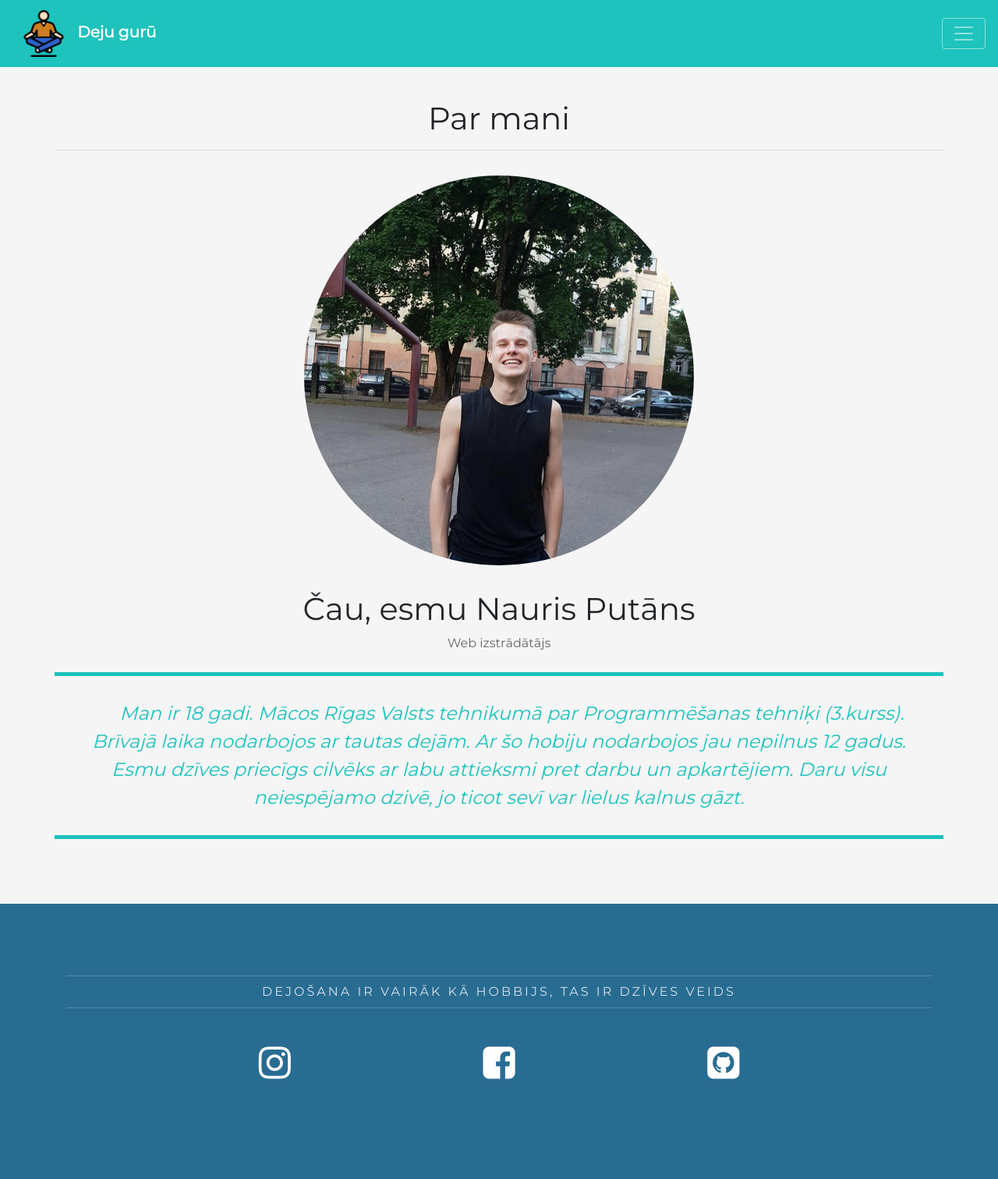
After one commit to Nauris-Putans/dejosanas_majaslapa, a Symfony app: template templates/sections/about_me.html.twig in a window 1280 px wide. The commit adds this page. Shown: the whole page at 78% size. Run offline with Twig, Linux system fonts and the light colour scheme; the template is opened without the code that fills it, so the values that code supplies are empty; some libraries are stand-ins or nearby versions.

Commit message:
Completed Par mani section of website.
Former-commit-id: 9f433cbbc90ab44eb6e82bf1f9483fbc5f16aafd

```diff
--- a/public/sass/sass/style.css
+++ b/public/sass/sass/style.css
@@ -495,7 +495,7 @@ body, html {
 /*---------------- Deju veidi ------------------*/
 .Dejas-attistiba .box, .Tradicionalas-dejas .box, .Briva-stila-dejas .box, .Ielu-dejas .box,
 .Elektroniskas-muzikas-dejas .box, .Vesturiskas-dejas .box, .Latinamerikas-dejas .box,
-.Swinga-dejas .box, .galerija-foto .box {
+.Swinga-dejas .box, .galerija-foto .box, .Par-mani .box {
   background: rgba(235, 235, 235, 0.5);
   border-radius: 4px;
   overflow: hidden;
@@ -572,4 +572,14 @@ body, html {
   padding-bottom: 30px;
 }
 
+/* ------------ Par mani ------------ */
+.rounded-img {
+  border-radius: 50%;
+}
+
+.resize {
+  width: 500px;
+  height: auto;
+}
+
 /*# sourceMappingURL=style.css.map */
--- a/public/sass/sass/style.scss
+++ b/public/sass/sass/style.scss
@@ -538,7 +538,7 @@ $assetPath : "/images";
 
 .Dejas-attistiba, .Tradicionalas-dejas, .Briva-stila-dejas, .Ielu-dejas,
     .Elektroniskas-muzikas-dejas, .Vesturiskas-dejas, .Latinamerikas-dejas,
-        .Swinga-dejas, .galerija-foto {
+        .Swinga-dejas, .galerija-foto, .Par-mani {
 
   .box {
     background: rgba(235, 235, 235, 0.5);
@@ -631,3 +631,14 @@ $assetPath : "/images";
     padding-bottom: 30px;
   }
 }
+
+/* ------------ Par mani ------------ */
+
+.rounded-img {
+  border-radius: 50%;
+}
+
+.resize {
+  width: 500px;
+  height: auto;
+}
--- a/templates/inc/navbar.html.twig
+++ b/templates/inc/navbar.html.twig
@@ -67,7 +67,7 @@
 
             <!----------- Par mani ----------->
             <li class="nav-item">
-                <a class="nav-link" href="#">Par mani</a>
+                <a class="nav-link" href="{{ path('app_index_par_mani') }}">Par mani</a>
             </li>
 
             <!----------- Kontakti ----------->
--- /dev/null
+++ b/templates/sections/about_me.html.twig
@@ -0,0 +1,33 @@
+{% extends 'base.html.twig' %}
+
+{% block body %}
+
+    <!-- Section - Dejas attistība -->
+    <section class="Par-mani">
+        <div class="box">
+            <div class="container">
+                <div class="content">
+                    <div class="row">
+                        <div class="info-text">
+                            <h1 class="fade-in align-self-center text-center text-md-center">Par mani</h1><hr class="fade-in">
+
+                            <img src="{{ asset('images/Profila_bilde.jpg') }}" alt="Profila bilde" class="resize img-fluid mx-auto d-block image-padding fade-in rounded-img">
+
+                            <h1 class="fade-in text-center ">Čau, esmu Nauris Putāns</h1>
+
+                            <p class="fade-in text-center">Web izstrādātājs</p>
+
+                            <p class="fade-in inspiration-text box-color"><strong>Man ir 18 gadi. Mācos Rīgas Valsts
+                                    tehnikumā par Programmēšanas tehniķi (3.kurss). Brīvajā laika nodarbojos ar tautas
+                                    dejām. Ar šo hobiju nodarbojos jau nepilnus 12 gadus. Esmu dzīves priecīgs cilvēks
+                                    ar labu attieksmi pret darbu un apkartējiem. Daru visu neiespējamo dzivē, jo ticot sevī var lielus kalnus
+                                    gāzt.</strong>
+                            </p>
+                        </div>
+                    </div>
+                </div>
+            </div>
+        </div>
+    </section>
+
+{% endblock %}
```
Also changed, not shown: src/Controller/IndexController.php (+10 -0 lines), public/images/Profila_bilde.jpg, 2 other files.
